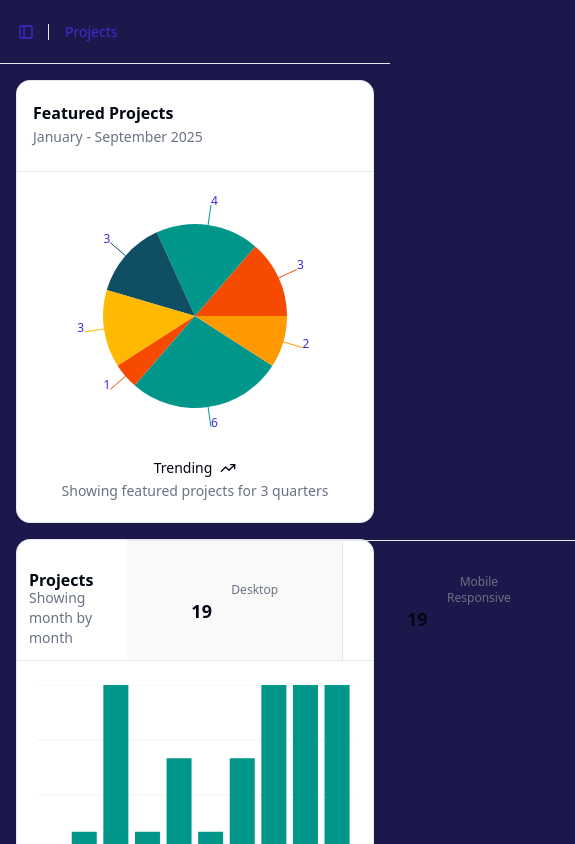
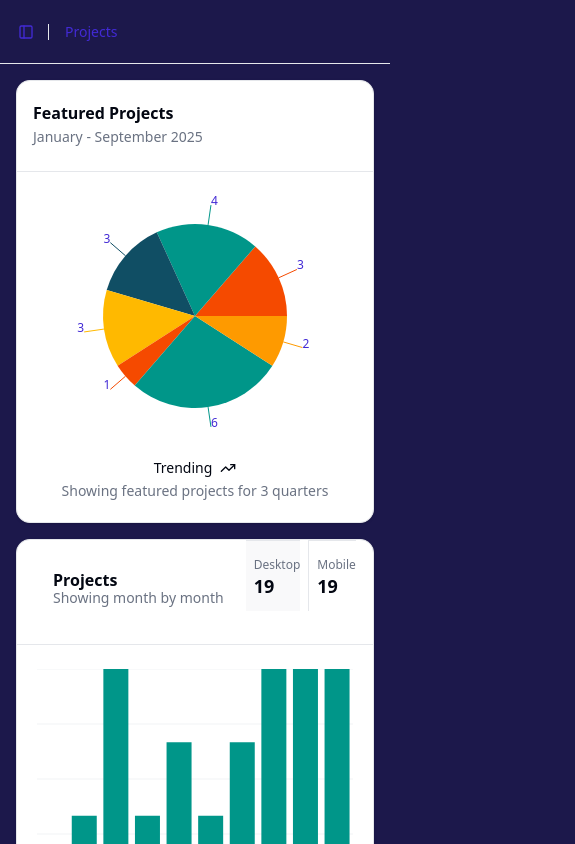
Before and after one commit to dezineskv/portfolio2025, a Next.js app: page /filter in a window 390 px wide. Shown: the top 844 px of the page, 575 px wide, since content can reach past the window. Built offline with nearby package versions, Linux system fonts and the light colour scheme.

Commit message:
bug fix to chart mobile

```diff
--- a/components/components/BarCharts.jsx
+++ b/components/components/BarCharts.jsx
@@ -41,7 +41,7 @@ const chartConfig = {
     color: "var(--chart-2)",
   },
   mobile: {
-    label: "Mobile Responsive",
+    label: "Mobile",
     color: "var(--chart-1)",
   },
 };
@@ -59,25 +59,25 @@ export function BarCharts() {
 
   return (
     <Card className="py-0 sm:w-[80%] h-full md:w-full sm:px-auto max-h-[440px]">
-      <CardHeader className="flex flex-row items-stretch border-b !p-0 sm:flex-row sm:mx-auto">
-        <div className="text-left mr-auto gap-1 pt-4 w-[280px] p-3 ">
-          <CardTitle className="pt-4 pr-4">Projects</CardTitle>
+      <CardHeader className="flex flex-row w-full border-b sm:flex-row sm:mx-auto">
+        <div className="text-left gap-1 pt-4 md:max-w-[260px] p-3 ">
+          <CardTitle className="pt-4 md:pr-4">Projects</CardTitle>
           <CardDescription>Showing month by month</CardDescription>
         </div>
-        <div className="flex">
+        <div className="flex max-w-[100px]">
           {["desktop", "mobile"].map((key) => {
             const chart = key;
             return (
               <button
                 key={chart}
                 data-active={activeChart === chart}
-                className="data-[active=true]:bg-muted/50 relative z-30 flex flex-1 flex-col justify-center gap-1 border-t px-6 py-4 even:border-l sm:border-t-0 sm:border-l sm:px-8 sm:py-6"
+                className="data-[active=true]:bg-muted/50 relative z-30 flex flex-1 flex-col justify-center gap-1 border-t md:px-3 py-4 even:border-l sm:border-t-0 sm:border-l sm:py-6 mx-1"
                 onClick={() => setActiveChart(chart)}
               >
-                <span className="text-muted-foreground text-xs mx-10 pl-10">
+                <span className="text-muted-foreground text-xs md:mx-4 pl-2">
                   {chartConfig[chart].label}
                 </span>
-                <span className="text-lg leading-none font-bold sm:text-3xl pl-10">
+                <span className="text-lg leading-none font-bold sm:text-3xl pl-2">
                   {total[key].toLocaleString()}
                 </span>
               </button>
--- a/lib/items.json
+++ b/lib/items.json
@@ -344,11 +344,13 @@
       "includes": {
         "items": [
           "API calls on static data",
-          "UI elements like charts, accordion, carousel",
+          "UI elements like charts, accordion, carousel, drawer, ticker, swiper",
           "project details page pulling data",
           "dark mode option",
           "ShadCN UI components customized",
-          "props, state, theme-provider, data table"
+          "props, state, theme-provider, routes, search params",
+          "filter projects by category, conditional rendering",
+          "designated app sidebar, data table & charts"
         ]
       },
       "image": "https://i.ibb.co/4RnC7Gwn/portfolio-1.png",
```
